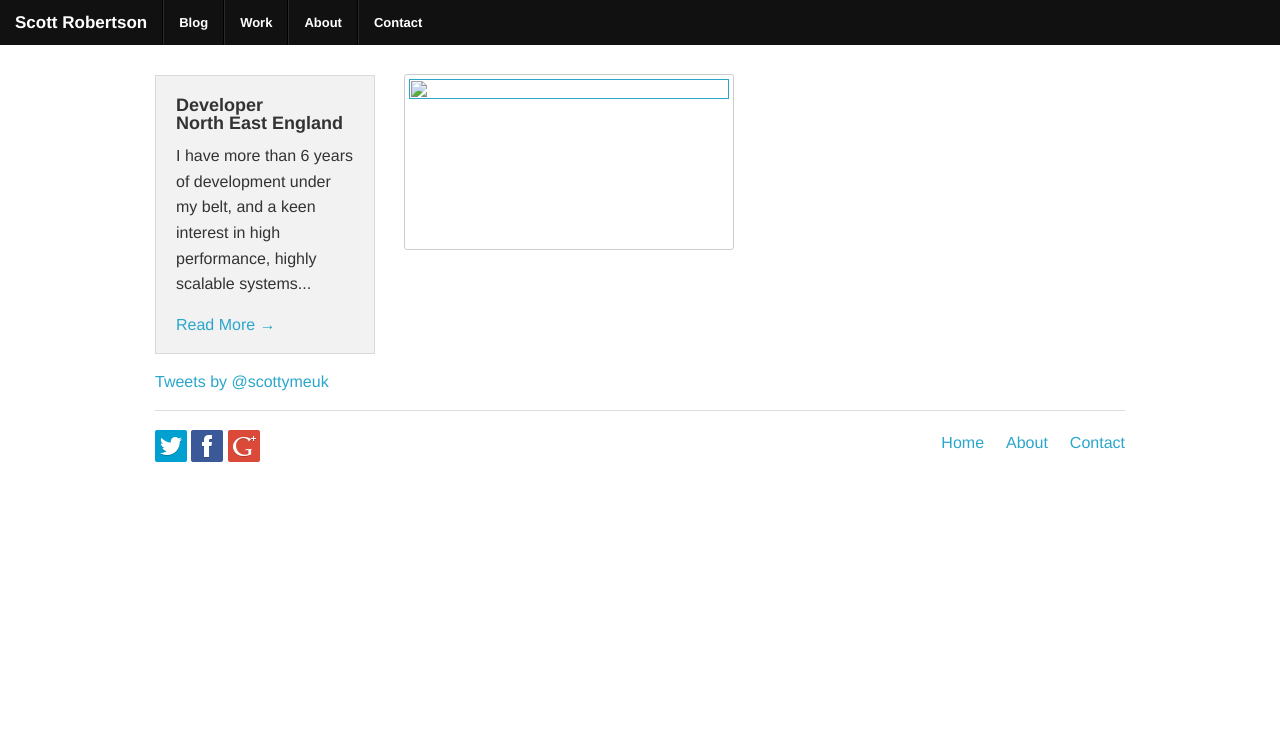
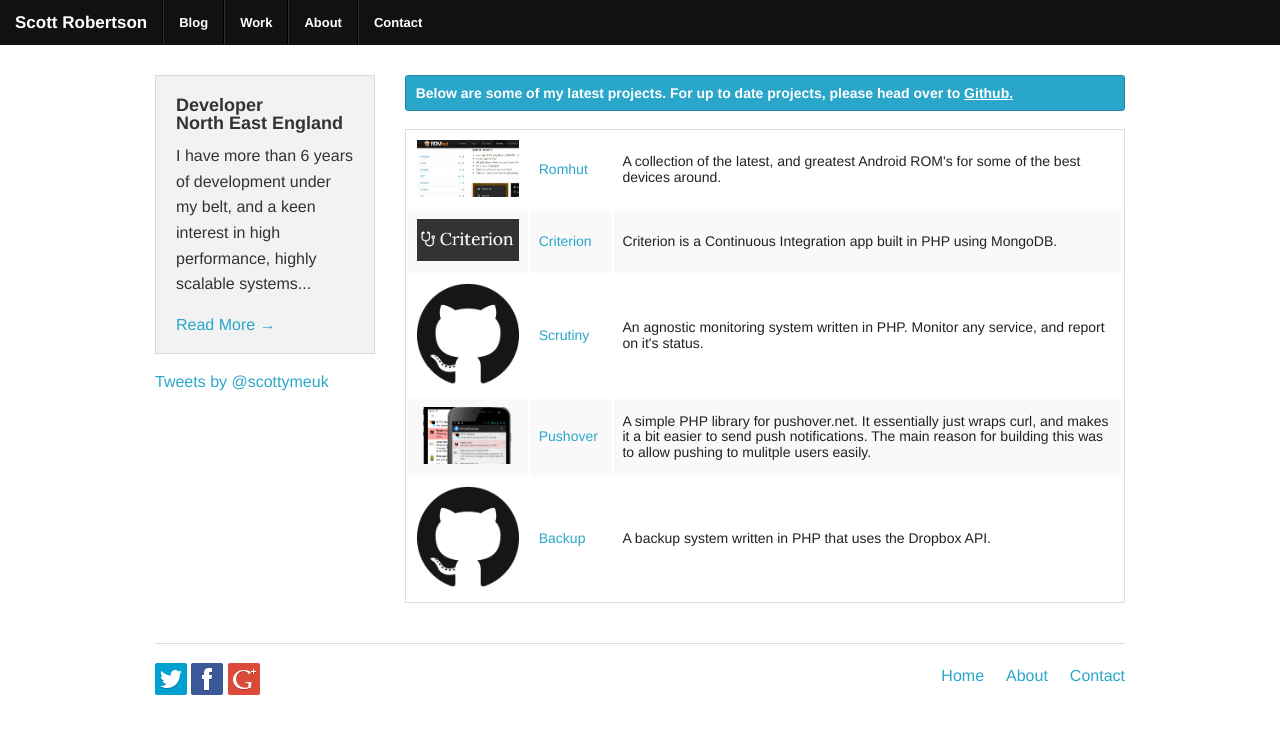
Before and after one commit to scottrobertson/scottrobertson.me, a Jekyll site: the page built from work/index.html, in a window 1280 px wide. Shown: the top 734 px of the page. Built offline with Jekyll 4.4.1, drawn with Linux system fonts in a browser that asks for light colours; nearby versions of some CDN libraries; Markdown is read by kramdown in place of the engine named in the settings; comment, search, counter and statistics services are not loaded.

Commit message:
Finish work pages

```diff
--- a/_data/work.yml
+++ b/_data/work.yml
@@ -1,9 +1,24 @@
-- title: Criterion
-  url: http://github.com/romhut/criterion
-  description: "Criterion is a Continuous Integration app built in PHP using MongoDB."
-  image: "/img/work/criterion.jpg"
+- title: Romhut
+  url: http://romhut.com
+  description: "A collection of the latest, and greatest Android ROM's for some of the best devices around."
+  image: "/img/work/romhut.jpg"
 
 - title: Criterion
   url: http://github.com/romhut/criterion
   description: "Criterion is a Continuous Integration app built in PHP using MongoDB."
-  image: "/img/work/criterion.jpg"
+  image: "/img/work/criterion.png"
+
+- title: Scrutiny
+  url: http://github.com/scottrobertson/scrutiny
+  description: "An agnostic monitoring system written in PHP. Monitor any service, and report on it's status."
+  image: "/img/work/github.png"
+
+- title: Pushover
+  url: http://github.com/scottrobertson/pushover
+  description: "A simple PHP library for pushover.net. It essentially just wraps curl, and makes it a bit easier to send push notifications. The main reason for building this was to allow pushing to mulitple users easily."
+  image: "/img/work/pushover.png"
+
+- title: Backup
+  url: http://github.com/scottrobertson/backup
+  description: "A backup system written in PHP that uses the Dropbox API."
+  image: "/img/work/github.png"
--- a/_layouts/default.html
+++ b/_layouts/default.html
@@ -1,7 +1,5 @@
 <!DOCTYPE html>
-<!--[if IE 8]> <html class="no-js lt-ie9" lang="en"> <![endif]-->
-<!--[if gt IE 8]><!--> <html class="no-js" lang="en"> <!--<![endif]-->
-
+<html lang="en">
     <head>
         <meta charset="utf-8" />
         <meta http-equiv="X-UA-Compatible" content="IE=edge,chrome=1"/>
@@ -53,28 +51,20 @@
             <section class="top-bar-section">
                 <ul class="left">
                     <li class="divider"></li>
+                    <li><a href="{{ site.baseurl }}/">Blog</a></li>
 
-              <li>
-                <a href="{{ site.baseurl }}/">Blog</a>
-              </li>
                     <li class="divider"></li>
+                    <li><a href="{{ site.baseurl }}/work">Work</a></li>
 
-              <li>
-                <a href="{{ site.baseurl }}/work">Work</a>
-              </li>
                     <li class="divider"></li>
+                    <li><a href="{{ site.baseurl }}/about">About</a></li>
 
-              <li>
-                <a href="{{ site.baseurl }}/about">About</a>
-              </li>
                     <li class="divider"></li>
-
-              <li>
-                <a href="{{ site.baseurl }}/contact">Contact</a>
-              </li>
+                    <li><a href="{{ site.baseurl }}/contact">Contact</a></li>
                 </ul>
             </section>
         </nav>
+
         <div class="row">
             <aside class="large-3 columns">
                 <div class="panel">
@@ -87,13 +77,11 @@
                     <a class="twitter-timeline" href="https://twitter.com/scottymeuk" data-widget-id="248082399634792449">Tweets by @scottymeuk</a>
                     <script>!function(d,s,id){var js,fjs=d.getElementsByTagName(s)[0],p=/^http:/.test(d.location)?'http':'https';if(!d.getElementById(id)){js=d.createElement(s);js.id=id;js.src=p+"://platform.twitter.com/widgets.js";fjs.parentNode.insertBefore(js,fjs);}}(document,"script","twitter-wjs");</script>
                 </div>
-
             </aside>
             <div class="large-9 columns" role="content">
                 {{ content }}
             </div>
         </div>
-
         <footer class="row">
             <div class="large-12 columns">
                 <hr />
@@ -124,9 +112,7 @@
 
         <script src="http://code.jquery.com/jquery-1.10.1.min.js"></script>
         <script src="{{ site.baseurl }}/js/foundation.min.js"></script>
-    <script>
-      $(document).foundation();
-    </script>
+        <script>$(document).foundation();</script>
 
         <script type="text/javascript">
             var GoSquared = {};
--- a/work/index.html
+++ b/work/index.html
@@ -4,14 +4,27 @@ title: Work
 ---
 
 <div class="row">
-    <div class="large-12 columns ">
-        <a title="{{ work.title }}" href="{{ work.url }}" class="th radius">
-            <img width="320" height="150" src="{{ work.image }}" />
-            <div class="title">
-                {{ work.title }}
-                <br />
-                <small>{{ work.description }}</small>
-            </div>
-        </a>
+    <div class="large-12 columns work">
+        <div data-alert class="alert-box radius">
+            Below are some of my latest projects. For up to date projects, please head over to
+            <a style="color:#fff; text-decoration:underline" href="http://github.com/scottrobertson">Github.</a>
+        </div>
+        <table>
+            {% for work in site.data.work %}
+                <tr>
+                    <td width="120">
+                        <a target="_blank" title="{{ work.title }}" href="{{ work.url }}">
+                            <img width="120" height="50" src="{{ work.image }}" />
+                        </a>
+                    </td>
+                    <td>
+                        <a target="_blank" title="{{ work.title }}" href="{{ work.url }}">
+                        {{ work.title }}
+                        </a>
+                    </td>
+                    <td>{{ work.description }}</td>
+                </tr>
+            {% endfor %}
+        </table>
     </div>
 </div>
```
Also changed, not shown: img/work/blacksheep.jpg (deleted), img/work/booking-system.jpg (deleted), img/work/criterion.jpg (deleted), img/work/criterion.png (added), img/work/deployment.jpg (deleted), img/work/east-coast-rental.jpg (deleted), img/work/freeonlinegames.jpg (deleted), img/work/github.png (added), img/work/installer.jpg (deleted), img/work/ping.jpg (deleted), img/work/pushover.png (added). Lines whose indentation alone changed are shown as unchanged.
